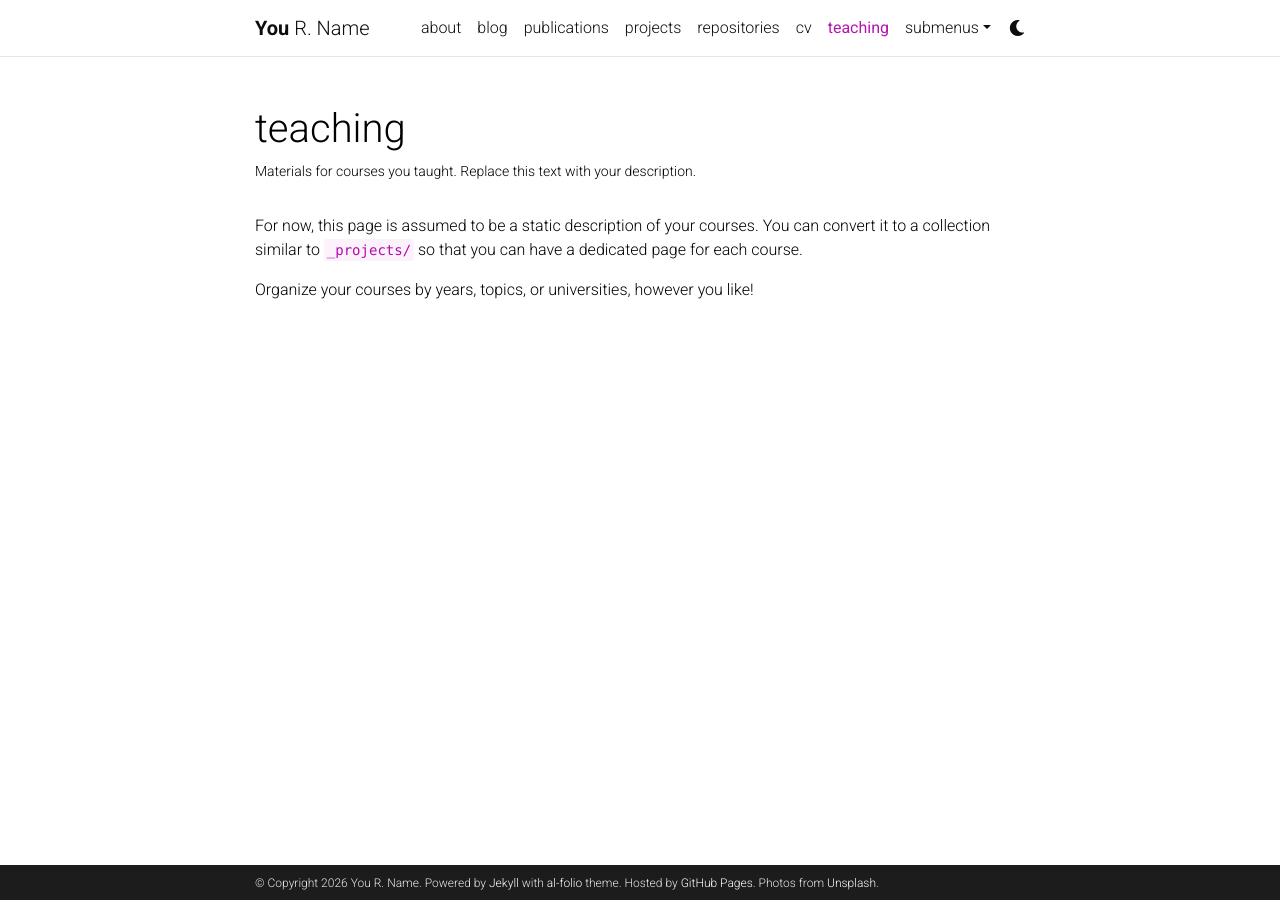
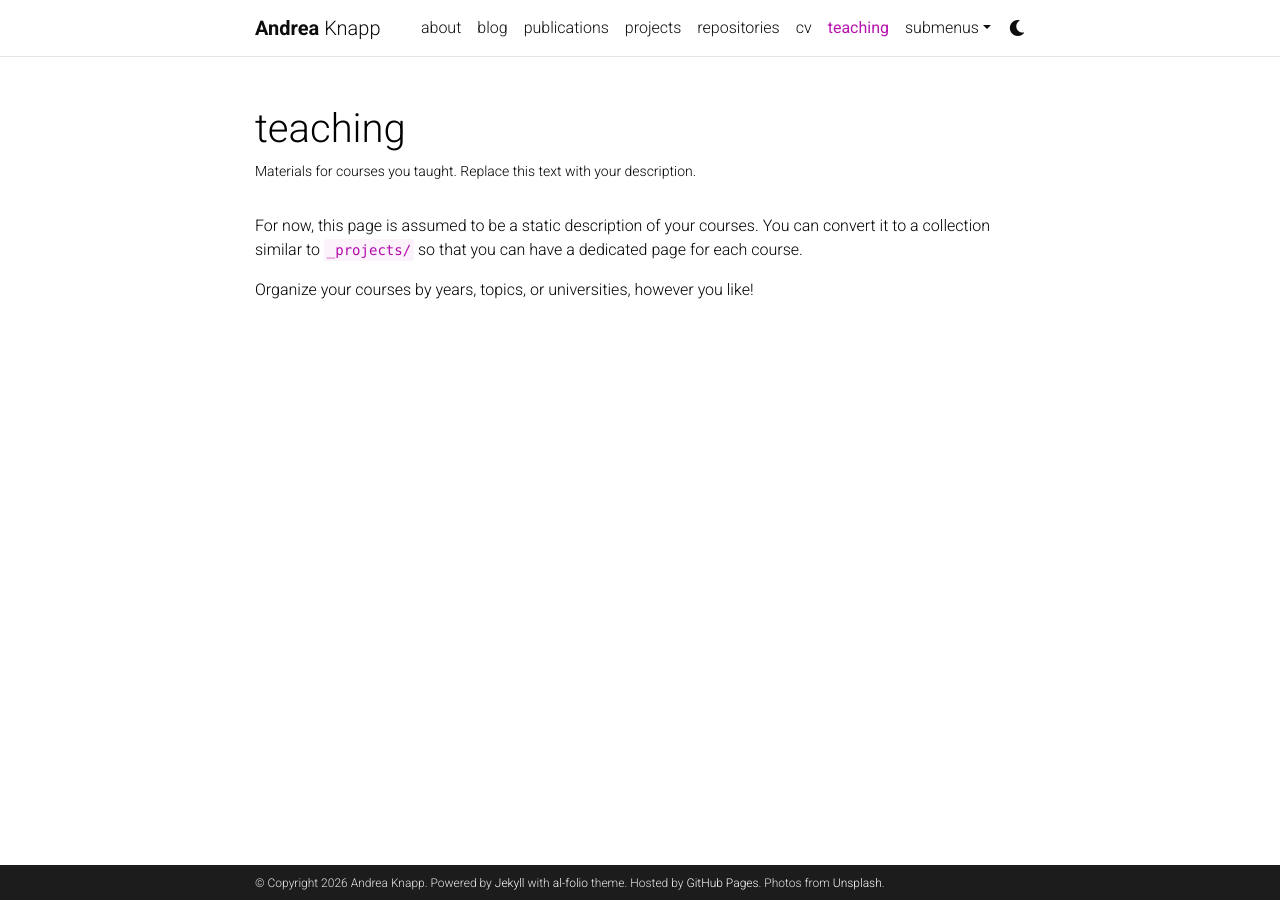
Before and after one commit to andrea-knpp/website, a Jekyll site: the page built from _pages/teaching.md, in a window 1280 px wide. Built offline with Jekyll 4.4.1, drawn with Linux system fonts in a browser that asks for light colours; comment, search, counter and statistics services are not loaded; a style sheet for code colours, icons or effects is not loaded.

Commit message:
Update _config.yml

```diff
--- a/_config.yml
+++ b/_config.yml
@@ -3,10 +3,9 @@
 # -----------------------------------------------------------------------------
 
 title: blank # the website title (if blank, full name will be used instead)
-first_name: You
-middle_name: R.
-last_name: Name
-email: you@example.com
+first_name: Andrea
+last_name: Knapp
+email: andrea.knapp@uni-potsdam.de
 description: > # the ">" symbol means to ignore newlines until "footer_text:"
   A simple, whitespace theme for academics. Based on [*folio](https://github.com/bogoli/-folio) design.
 footer_text: >
@@ -18,8 +17,8 @@ keywords: jekyll, jekyll-theme, academic-website, portfolio-website  # add your
 lang: en # the language of your site (for example: en, fr, cn, ru, etc.)
 icon: ⚛️  # the emoji used as the favicon (alternatively, provide image name in /assets/img/)
 
-url: https://al-folio.github.io # the base hostname & protocol for your site
-baseurl: # the subpath of your site, e.g. /blog/
+url: https://andrea-knpp.github.io
+baseurl: /github.io
 last_updated: false # set to true if you want to display last updated in the footer
 impressum_path:  # set to path to include impressum link in the footer, use the same path as permalink in a page, helps to conform with EU GDPR
 
```
